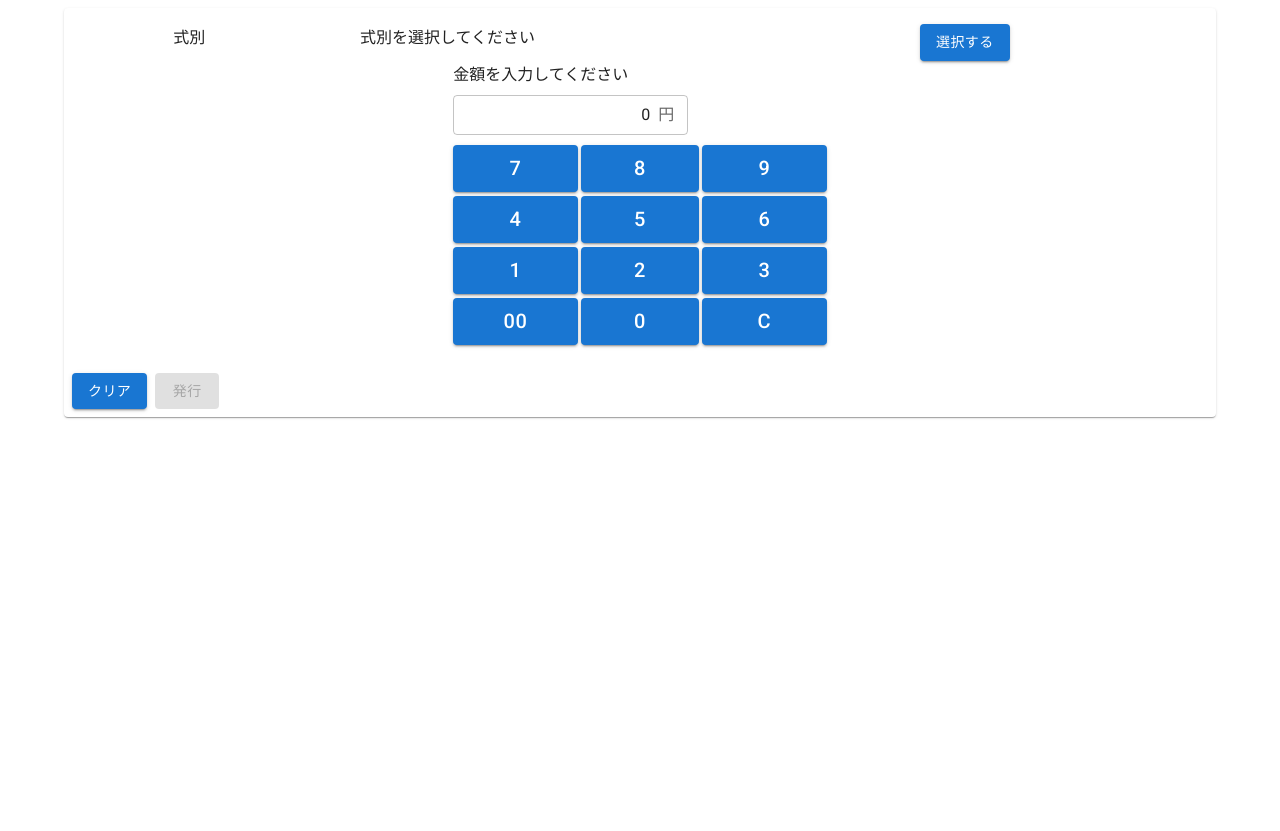
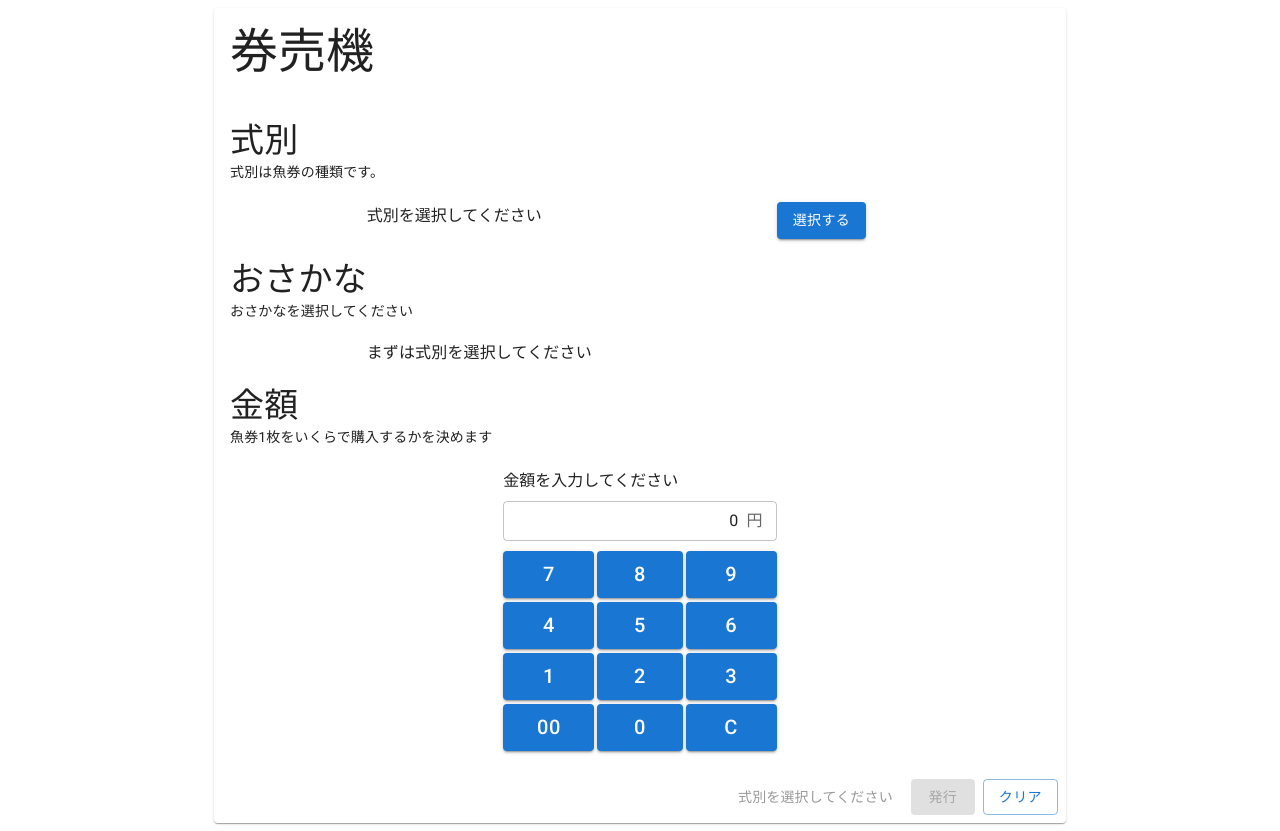
Before and after one commit to broadcast-derby/broadcast-derby.github.io, a React (Vite) app in the folder web/: page / in a window 1280 px wide. Before the commit the page ends 800 px from the top, so only its background shows below. Built offline with nearby package versions, Linux system fonts and the light colour scheme.

Commit message:
券売機画面のレイアウト修正 ソースブラッシュアップ 複数おさかなを選択しないといけない式別の場合、同じおさかなを複数選択できないようにした

```diff
--- a/web/package.json
+++ b/web/package.json
@@ -1,6 +1,6 @@
 {
   "homepage": "https://broadcast-derby.github.io",
-  "version": "0.2.0",
+  "version": "0.3.0",
   "scripts": {
     "dev": "vite --host",
     "build": "tsc && vite build",
--- a/web/src/components/organisms/Calculator.tsx
+++ b/web/src/components/organisms/Calculator.tsx
@@ -42,6 +42,9 @@ const NumberButton = styled(Button)({
   marginBottom: "4px",
   fontSize: "15pt",
 })
+/**
+ * グリッドの中央レイアウト
+ */
 const CenterGrid = styled(Grid)({
   paddingLeft: "3px",
   paddingRight: "3px",
@@ -108,6 +111,7 @@ const Calculator: React.FC<CalculatorProps> = ({
           InputProps={{
             endAdornment: <InputAdornment position="end">円</InputAdornment>,
           }}
+          fullWidth
         />
       </Grid>
       <Grid item container xs={12}>
--- a/web/src/components/organisms/SelectRacehorsesDialog.tsx
+++ b/web/src/components/organisms/SelectRacehorsesDialog.tsx
@@ -24,6 +24,10 @@ interface SelectRacehorseDialogProps {
    */
   open: boolean,
   /**
+   * 選択済みの出走馬情報一覧
+   */
+   selectedRacehorses: RacehorseBase[],
+  /**
    * ダイアログを閉じたときのイベント
    */
   onClose: Function,
@@ -36,6 +40,10 @@ const SelectRacehorsesDialog: React.FC<SelectRacehorseDialogProps> = ({
    * 開いているかどうか
    */
   open,
+  /**
+   * 選択済みの出走馬情報一覧
+   */
+   selectedRacehorses,
   /**
    * ダイアログを閉じたときのイベント
    */
@@ -66,7 +74,12 @@ const SelectRacehorsesDialog: React.FC<SelectRacehorseDialogProps> = ({
       <DialogTitle>魚を選択してください</DialogTitle>
       <List>
         {RACEHORSES.map((racehorse: RacehorseBase, index: number) => (
-          <ListItem button onClick={() => handleListItemClick(index)} key={index}>
+          <ListItem
+            button
+            disabled={selectedRacehorses.includes(racehorse)}
+            onClick={() => handleListItemClick(index)}
+            key={index}
+          >
             <ListItemText primary={racehorse.name} secondary={racehorse.number + " " + getColorName(racehorse.color)} />
           </ListItem>
         ))}
--- a/web/src/components/pages/Top.tsx
+++ b/web/src/components/pages/Top.tsx
@@ -1,5 +1,5 @@
 import React, { useEffect, useState } from 'react'
-import { makeStyles } from '@mui/styles'
+import { styled } from '@mui/material/styles'
 
 // mui
 import Button from '@mui/material/Button'
@@ -18,15 +18,44 @@ import TicketDialog from '../organisms/TicketDialog'
 import SelectFormulaDialog from '../organisms/SelectFormulaDialog'
 import SelectRacehorsesDialog from '../organisms/SelectRacehorsesDialog'
 import { RacehorseBase } from '../../interface'
+import { Typography } from '@mui/material'
 
-const useStyles = makeStyles(() => ({
-}))
-
+/**
+ * カードアクションレイアウト
+ */
+const StyledCardActions = styled(CardActions)({
+  justifyContent: "right",
+})
+/**
+ * タイトルレイアウト
+ */
+const TitleGrid = styled(Grid)({
+  marginBottom: "20px",
+})
+/**
+ * サブタイトルレイアウト
+ */
+const SubTitleGrid = styled(Grid)({
+  marginTop: "20px",
+  marginBottom: "20px",
+})
+/**
+ * 選択した出走馬の一覧レイアウト
+ */
+const SelectedRacehorseRow = styled(Grid)({
+  marginBottom: "5px",
+})
+/**
+ * エラー文言レイアウト
+ */
+const ErrorTypograpy = styled(Typography)({
+  marginRight: "10px",
+  color: "#999999",
+})
 /**
  * TOP画面
  */
 const TopPage: React.FC = () => {
-  const classes = useStyles()
   /**
    * 選択中の式別
    */
@@ -66,7 +95,7 @@ const TopPage: React.FC = () => {
           color: '',
           number: 0,
           imagePath: '',
-          keywordRegexList:[],
+          keywordRegexList: [],
         })
       }
     }
@@ -156,22 +185,77 @@ const TopPage: React.FC = () => {
     setSelectedFormula(null)
     setMoney(0)
   }
+  /**
+   * エラー文言取得
+   * @param {number | null} selectedFormula 選択された式別
+   * @param {RacehorseBase[]} selectedRacehorses 選択された出走馬一覧
+   * @param {number} money 金額
+   */
+  const getErrorMessage = (
+    selectedFormula: number | null,
+    selectedRacehorses: RacehorseBase[],
+    money: number
+  ) => {
+    if (selectedFormula === null) {
+      return "式別を選択してください"
+    }
+    if (selectedRacehorses.find((r: RacehorseBase) => r.name === '')) {
+      return "おさかなを選択してください"
+    }
+    if (money === 0) {
+      return "金額を入力してください"
+    }
+    return ""
+  }
   return (
     <React.Fragment>
-      <Container maxWidth="lg">
+      <Container maxWidth="md">
         <Card>
           <CardContent>
             <Grid container>
+              <TitleGrid item xs={12}>
+                <Typography
+                  variant="h3"
+                >
+                  券売機
+                </Typography>
+              </TitleGrid>
+              <SubTitleGrid item xs={12}>
+                <Typography
+                  variant="h4"
+                >
+                  式別
+                </Typography>
+                <Typography
+                  variant="body2"
+                >
+                  式別は魚券の種類です。
+                </Typography>
+              </SubTitleGrid>
               <Grid container item xs={12}>
-                <Grid item xs={1}>
+                <Grid item xs={2}></Grid>
+                <Grid container item xs={6}>
+                  <Grid item xs={12}>
+                    {selectedFormula !== null ? (
+                      <Typography
+                        variant="h5">
+                        {FORMULAS[selectedFormula].name}
+                      </Typography>
+                    ) :
+                      '式別を選択してください'
+                    }
+                  </Grid>
+                  <Grid item xs={12}>
+                    {selectedFormula !== null ? (
+
+                      <Typography
+                        variant="body2">
+                        {FORMULAS[selectedFormula].description}
+                      </Typography>
+                    ) : null}
+                  </Grid>
                 </Grid>
                 <Grid item xs={2}>
-                  式別
-                </Grid>
-                <Grid item xs={6}>
-                  {selectedFormula !== null ? FORMULAS[selectedFormula].name : '式別を選択してください'}
-                </Grid>
-                <Grid item xs={3}>
                   <Button
                     variant="contained"
                     onClick={handleOpenSelectFormulaDialogClick}
@@ -179,38 +263,74 @@ const TopPage: React.FC = () => {
                     選択する
                   </Button>
                 </Grid>
+                <Grid item xs={2}></Grid>
               </Grid>
+              <SubTitleGrid item xs={12}>
+                <Typography
+                  variant="h4"
+                >
+                  おさかな
+                </Typography>
+                <Typography
+                  variant="body2"
+                >
+                  おさかなを選択してください
+                </Typography>
+              </SubTitleGrid>
               <Grid item container xs={12}>
-                {selectedFormula !== null ? (
+                {selectedFormula !== null ? selectedRacehorses.map((rh: RacehorseBase, index: number) => (
+                  <React.Fragment key={index}>
+                    <SelectedRacehorseRow item xs={2}></SelectedRacehorseRow>
+                    {FORMULAS[selectedFormula].isCombination ? (
+                      <SelectedRacehorseRow item xs={6}>
+                        {rh.name || '魚を選択してください'}
+                      </SelectedRacehorseRow>
+                    ) : (
                       <React.Fragment>
-                    <Grid item xs={12}>
-                      {FORMULAS[selectedFormula].description}
-                    </Grid>
-                    {selectedRacehorses.map((rh: RacehorseBase, index: number) => (
-                      <Grid item container xs={12} key={index}>
-                        <Grid item xs={1}>
-                        </Grid>
-                        <Grid item xs={2} >
-                          {FORMULAS[selectedFormula].isCombination ? null : (
-                            (index + 1) + '着'
+                        <SelectedRacehorseRow item xs={1} >
+                          {(index + 1) + '着'}
+                        </SelectedRacehorseRow>
+                        <SelectedRacehorseRow item xs={5}>
+                          {rh.name || '魚を選択してください'}
+                        </SelectedRacehorseRow>
+                      </React.Fragment>
                     )}
-                        </Grid>
-                        <Grid item xs={6}>
-                          {rh.name || '魚を選択してください'}
-                        </Grid>
-                        <Grid item xs={3}>
+                    <SelectedRacehorseRow item xs={2}>
                       <Button
                         variant="contained"
                         onClick={() => handleOpenSelectRacehorseDialogClick(index)}
                       >
                         選択する
                       </Button>
+                    </SelectedRacehorseRow>
+                    <SelectedRacehorseRow item xs={2}></SelectedRacehorseRow>
+                  </React.Fragment>
+                )) : (
+                  <React.Fragment>
+                    <Grid item xs={2}></Grid>
+                    <Grid item xs={8}>
+                      <Typography
+                        variant="body1"
+                      >
+                        まずは式別を選択してください
+                      </Typography>
                     </Grid>
+                    <Grid item xs={2}></Grid>
+                  </React.Fragment>
+                )}
               </Grid>
-                    ))}
-                  </React.Fragment>
-                ) : null}
-              </Grid>
+              <SubTitleGrid item xs={12}>
+                <Typography
+                  variant="h4"
+                >
+                  金額
+                </Typography>
+                <Typography
+                  variant="body2"
+                >
+                  魚券1枚をいくらで購入するかを決めます
+                </Typography>
+              </SubTitleGrid>
               <Grid container item xs={12}>
                 <Grid item xs={4}></Grid>
                 <Grid item container xs={4}>
@@ -229,13 +349,16 @@ const TopPage: React.FC = () => {
               </Grid>
             </Grid>
           </CardContent>
-          <CardActions>
-            <Button
-              variant="contained"
-              onClick={handleClearButtonClick}
+          <StyledCardActions>
+            <ErrorTypograpy
+              variant="body2"
             >
-              クリア
-            </Button>
+              {getErrorMessage(
+                selectedFormula,
+                selectedRacehorses,
+                money
+              )}
+            </ErrorTypograpy>
             <Button
               variant="contained"
               onClick={handleIssueButtonClick}
@@ -243,7 +366,13 @@ const TopPage: React.FC = () => {
             >
               発行
             </Button>
-          </CardActions>
+            <Button
+              variant="outlined"
+              onClick={handleClearButtonClick}
+            >
+              クリア
+            </Button>
+          </StyledCardActions>
         </Card>
       </Container>
       <SelectFormulaDialog
@@ -252,6 +381,7 @@ const TopPage: React.FC = () => {
       />
       <SelectRacehorsesDialog
         open={isOpenSelectRacehorseDialog}
+        selectedRacehorses={selectedRacehorses}
         onClose={handleSelectRacehorse}
       />
       <TicketDialog
--- a/web/src/const.tsx
+++ b/web/src/const.tsx
@@ -25,13 +25,13 @@ export const COLORS: Color[] = [
  * 式別
  */
 export const FORMULAS: Formula[] = [
-  { name: '単勝', description: '一着になる魚を当てる', racehorseCount: 1, isCombination: true, keyword: 't' },
-  { name: '複勝', description: '三着までに入る魚を当てる', racehorseCount: 1, isCombination: true, keyword: 'f' },
+  { name: '単勝', description: '一着になるおさかなを当てる', racehorseCount: 1, isCombination: true, keyword: 't' },
+  { name: '複勝', description: '三着までに入るおさかなを当てる', racehorseCount: 1, isCombination: true, keyword: 'f' },
   { name: '魚連', description: '一着と二着の組み合わせを当てる', racehorseCount: 2, isCombination: true, keyword: 'ur' },
   { name: '魚単', description: '一着と二着の着順を当てる', racehorseCount: 2, isCombination: false, keyword: 'ut' },
   { name: 'ワイド', description: '三着までに入る二尾の組み合わせを当てる', racehorseCount: 2, isCombination: true, keyword: 'w' },
-  { name: '三連複', description: '三着までの魚の組み合わせを当てる', racehorseCount: 3, isCombination: true, keyword: '3p' },
-  { name: '三連単', description: '三着までの魚の着順を当てる', racehorseCount: 3, isCombination: false, keyword: '3t' },
+  { name: '三連複', description: '三着までのおさかなの組み合わせを当てる', racehorseCount: 3, isCombination: true, keyword: '3p' },
+  { name: '三連単', description: '三着までのおさかなの着順を当てる', racehorseCount: 3, isCombination: false, keyword: '3t' },
 ]
 
 /**
```
Lines whose indentation alone changed are shown as unchanged.
